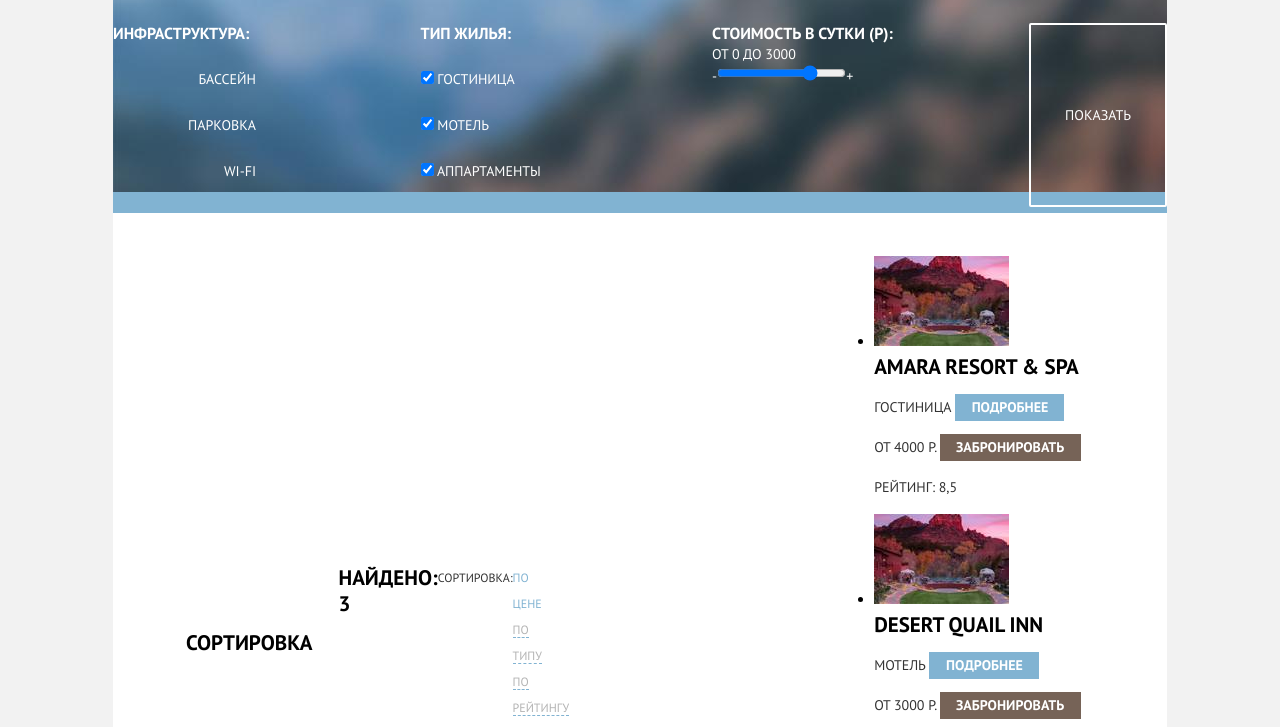
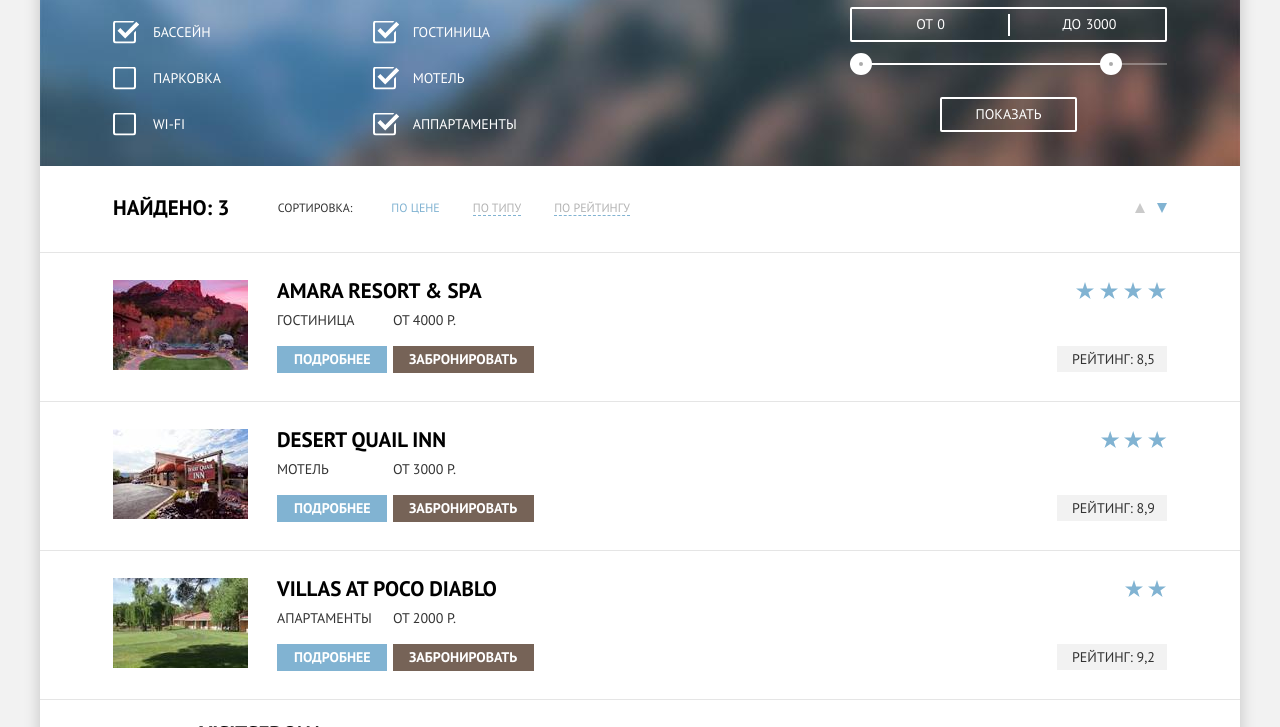
Before and after one commit to alexey-tihonov/1587929-sedona-30, a plain HTML site: page catalog.html in a window 1280 px wide. Shown: the part 105-832 px from the top of the page. Drawn offline with Linux system fonts and the light colour scheme.

Commit message:
Сетка на flex для внутренней страницы

```diff
--- a/catalog.html
+++ b/catalog.html
@@ -12,9 +12,11 @@
   <link href="css/style.css" rel="stylesheet">
 </head>
 <body class="page-body inner-page">
-  <header class="header container">
+  <div class="page-wrapper">
+    <header class="header">
+      <div class="container">
         <nav class="nav">
-      <a class="header__logo">
+          <a href="" class="header__logo">
             <img class="header__logo-img" src="img/logo/logo.png" width="138" height="70" alt="Логотип проекта «Седона»">
           </a>
           <ul class="nav__list">
@@ -32,29 +34,32 @@
             </li>
           </ul>
         </nav>
+      </div>
     </header>
 
-  <main class="main container">
+    <main class="main">
 
-    <h1 class="main__title title">«Седона»</h1>
+      <h1 class="main__title title title-hidden">«Седона»</h1>
 
       <section class="filter">
-      <h2 class="filter__title title">Фильтр гостиниц</h2>
+        <div class="container">
+          <h2 class="filter__title title title-hidden">Фильтр гостиниц</h2>
           <form class="filter__form" method="get" action="https://echo.htmlacademy.ru">
+            <div class="filter__form-wrapper filter__form-wrapper--left">
               <fieldset class="filter-infrastructure">
                 <legend>Инфраструктура:</legend>
                 <ul class="filter__list">
                   <li class="filter__list-item">
                     <input class="filter__form-input-checkbox" type="checkbox" name="pool" id="filter-pool" checked>
-              <label class="filter__form-label" for="filter-pool">Бассейн</label>
+                    <label class="filter__form-label-checkbox" for="filter-pool">Бассейн</label>
                   </li>
                   <li class="filter__list-item">
                     <input class="filter__form-input-checkbox" type="checkbox" name="parking" id="filter-parking">
-              <label class="filter__form-label" for="filter-parking">Парковка</label>
+                    <label class="filter__form-label-checkbox" for="filter-parking">Парковка</label>
                   </li>
                   <li class="filter__list-item">
                     <input class="filter__form-input-checkbox" type="checkbox" name="wi-fi" id="filter-wi-fi">
-              <label class="filter__form-label" for="filter-wi-fi">Wi-Fi</label>
+                    <label class="filter__form-label-checkbox" for="filter-wi-fi">Wi-Fi</label>
                   </li>
                 </ul>
               </fieldset>
@@ -62,32 +67,48 @@
                 <legend>Тип жилья:</legend>
                 <ul class="filter__list">
                   <li class="filter__list-item">
-              <input type="checkbox" name="hotel" id="filter-hotel" checked>
-              <label for="filter-hotel">Гостиница</label>
+                    <input class="filter__form-input-checkbox" type="checkbox" name="hotel" id="filter-hotel" checked>
+                    <label class="filter__form-label-checkbox" for="filter-hotel">Гостиница</label>
                   </li>
                   <li class="filter__list-item">
-              <input type="checkbox" name="motel" id="filter-motel" checked>
-              <label for="filter-motel">Мотель</label>
+                    <input class="filter__form-input-checkbox" type="checkbox" name="motel" id="filter-motel" checked>
+                    <label class="filter__form-label-checkbox" for="filter-motel">Мотель</label>
                   </li>
                   <li class="filter__list-item">
-              <input type="checkbox" name="apartments" id="filter-apartments" checked>
-              <label for="filter-apartments">Аппартаменты</label>
+                    <input class="filter__form-input-checkbox" type="checkbox" name="apartments" id="filter-apartments" checked>
+                    <label class="filter__form-label-checkbox" for="filter-apartments">Аппартаменты</label>
                   </li>
                 </ul>
               </fieldset>
+            </div>
+            <div class="filter__form-wrapper filter__form-wrapper--right">
               <fieldset class="filter-cost">
                 <legend>Стоимость в сутки (Р):</legend>
-          <div>от 0 до 3000</div>
-          <span>-</span><input type="range" name="price" id="filter-price" min="0" max="3000" step="25"
-                               value="2250"><span>+</span>
+                <div class="filter-cost__interval">
+                  <label class="filter__form-label">
+                    от <input class="filter__form-input-text" type="text" name="min-price" value="0">
+                  </label>
+                  <label class="filter__form-label">
+                    до <input class="filter__form-input-text" type="text" name="max-price" value="3000">
+                  </label>
+                </div>
+                <div class="filter-cost__range">
+                  <div class="filter-cost__range-scale">
+                    <div class="filter-cost__range-bar"></div>
+                  </div>
+                  <button class="filter-cost__range-pointer filter-cost__range-pointer--min" type="button"></button>
+                  <button class="filter-cost__range-pointer filter-cost__range-pointer--max" type="button"></button>
+                </div>
               </fieldset>
               <button class="filter__button button" type="submit">Показать</button>
+            </div>
           </form>
+        </div>
       </section>
 
-    <section class="sort">
-      <h2 class="sort__title title">Сортировка</h2>
-      <div class="sort__content-wrap">
+      <section class="catalog">
+        <div class="sort">
+          <h2 class="sort__title title title-hidden">Сортировка</h2>
           <div class="sort__content">
             <h3 class="sort__content-title title">Найдено: 3</h3>
             <p class="sort__content-text">Сортировка:</p>
@@ -98,100 +119,88 @@
             </ul>
           </div>
           <div class="sort__controls">
-          <a href="#"></a>
-          <a href="#"></a>
+            <a class="sort__controls-item sort__controls-item--increase" href="#"></a>
+            <a class="sort__controls-item sort__controls-item--decrease sort__controls-item--active" href="#"></a>
           </div>
         </div>
-      <ul class="accommodation__list">
-        <li class="accommodation__list-item item">
-          <div class="card-wrap">
-            <div class="item__card card">
-              <a href="#">
-                <img class="card__img" src="img/hotel/hotel-1.jpg" width="135" height="90" alt="Amara Resort & Spa">
+        <ul class="catalog__list">
+          <li class="catalog__list-item item">
+            <a class="item__img-link" href="#">
+              <img class="item__img" src="img/hotel/hotel-1.jpg" width="135" height="90" alt="Amara Resort & Spa">
             </a>
+            <div class="item__content">
+              <a href="#" class="item__content-link link" >
+                <h3 class="item__content-title title">Amara Resort & Spa</h3>
+              </a>
+              <div class="item__content-description">
+                <div class="item__content-info">
+                  <p class="item__content-text">Гостиница</p>
+                  <a class="item__content-btn btn btn--more" href="#"><span>Подробнее</span></a>
                 </div>
-            <div class="card__content">
-              <a href="#" class="card__content-link link" >
-                <h3 class="card__content-title title">Amara Resort & Spa</h3>
-              </a>
-              <p>Гостиница
-                <a class="card__content-btn btn btn--more" href="#"><span>Подробнее</span></a>
-              </p>
-              <p>От 4000 Р.
-                <a class="card__content-btn btn btn--book" href="#"><span>Забронировать</span></a>
-              </p>
+                <div class="item__content-booking">
+                  <p class="item__content-text">От 4000 Р.</p>
+                  <a class="item__content-btn btn btn--book" href="#"><span>Забронировать</span></a>
                 </div>
               </div>
-          <div class="card__rating">
-            <div>
-              <span></span>
-              <span></span>
-              <span></span>
-              <span></span>
             </div>
-            <p class="card__rating-text">Рейтинг: 8,5</p>
+            <div class="item__rating">
+              <div class="item__rating-stars item__rating-stars--four"></div>
+              <p class="item__rating-text">Рейтинг: 8,5</p>
             </div>
           </li>
-        <li class="accommodation__list-item item">
-          <div class="card-wrap">
-            <div class="item__card card">
-              <a href="#">
-                <img class="card__img" src="img/hotel/hotel-1.jpg" width="135" height="90" alt="Amara Resort & Spa">
+          <li class="catalog__list-item item">
+            <a class="item__img-link" href="#">
+              <img class="item__img" src="img/hotel/hotel-2.jpg" width="135" height="90" alt="Desert Quail Inn">
             </a>
+            <div class="item__content">
+              <a href="#" class="item__content-link link" >
+                <h3 class="item__content-title title">Desert Quail Inn</h3>
+              </a>
+              <div class="item__content-description">
+                <div class="item__content-info">
+                  <p class="item__content-text">Мотель</p>
+                  <a class="item__content-btn btn btn--more" href="#"><span>Подробнее</span></a>
                 </div>
-            <div class="card__content">
-              <a href="#" class="card__content-link link" >
-                <h3 class="card__content-title title">Desert Quail Inn</h3>
-              </a>
-              <p>Мотель
-                <a class="card__content-btn btn btn--more" href="#"><span>Подробнее</span></a>
-              </p>
-              <p>От 3000 Р.
-                <a class="card__content-btn btn btn--book" href="#"><span>Забронировать</span></a>
-              </p>
+                <div class="item__content-booking">
+                  <p class="item__content-text">От 3000 Р.</p>
+                  <a class="item__content-btn btn btn--book" href="#"><span>Забронировать</span></a>
                 </div>
               </div>
-          <div class="card__rating">
-            <div>
-              <span></span>
-              <span></span>
-              <span></span>
             </div>
-            <p class="card__rating-text">Рейтинг: 8,9</p>
+            <div class="item__rating">
+              <div class="item__rating-stars item__rating-stars--three"></div>
+              <p class="item__rating-text">Рейтинг: 8,9</p>
             </div>
           </li>
-        <li class="accommodation__list-item item">
-          <div class="card-wrap">
-            <div class="item__card card">
-              <a href="#">
-                <img class="card__img" src="img/hotel/hotel-1.jpg" width="135" height="90" alt="Amara Resort & Spa">
+          <li class="catalog__list-item item">
+            <a class="item__img-link" href="#">
+              <img class="item__img" src="img/hotel/hotel-3.jpg" width="135" height="90" alt="Villas at Poco Diablo">
             </a>
+            <div class="item__content">
+              <a href="#" class="item__content-link link" >
+                <h3 class="item__content-title title">Villas at Poco Diablo</h3>
+              </a>
+              <div class="item__content-description">
+                <div class="item__content-info">
+                  <p class="item__content-text">Апартаменты</p>
+                  <a class="item__content-btn btn btn--more" href="#"><span>Подробнее</span></a>
                 </div>
-            <div class="card__content">
-              <a href="#" class="card__content-link link" >
-                <h3 class="card__content-title title">Villas at Poco Diablo</h3>
-              </a>
-              <p>Апартаменты
-                <a class="card__content-btn btn btn--more" href="#"><span>Подробнее</span></a>
-              </p>
-              <p>От 2000 Р.
-                <a class="card__content-btn btn btn--book" href="#"><span>Забронировать</span></a>
-              </p>
+                <div class="item__content-booking">
+                  <p class="item__content-text">От 2000 Р.</p>
+                  <a class="item__content-btn btn btn--book" href="#"><span>Забронировать</span></a>
                 </div>
               </div>
-          <div class="card__rating">
-            <div>
-              <span></span>
-              <span></span>
             </div>
-            <p class="card__rating-text">Рейтинг: 9,2</p>
+            <div class="item__rating">
+              <div class="item__rating-stars item__rating-stars--two"></div>
+              <p class="item__rating-text">Рейтинг: 9,2</p>
             </div>
           </li>
         </ul>
       </section>
     </main>
 
-  <footer class="footer container text-center">
+    <footer class="footer text-center">
       <section class="footer__item footer-contacts">
         <p class="footer-contacts__text">#visitSEDONA</p>
         <p class="footer-contacts__text">
@@ -228,5 +237,6 @@
         </p>
       </section>
     </footer>
+  </div>
 </body>
 </html>
```
Lines whose indentation alone changed are shown as unchanged.
